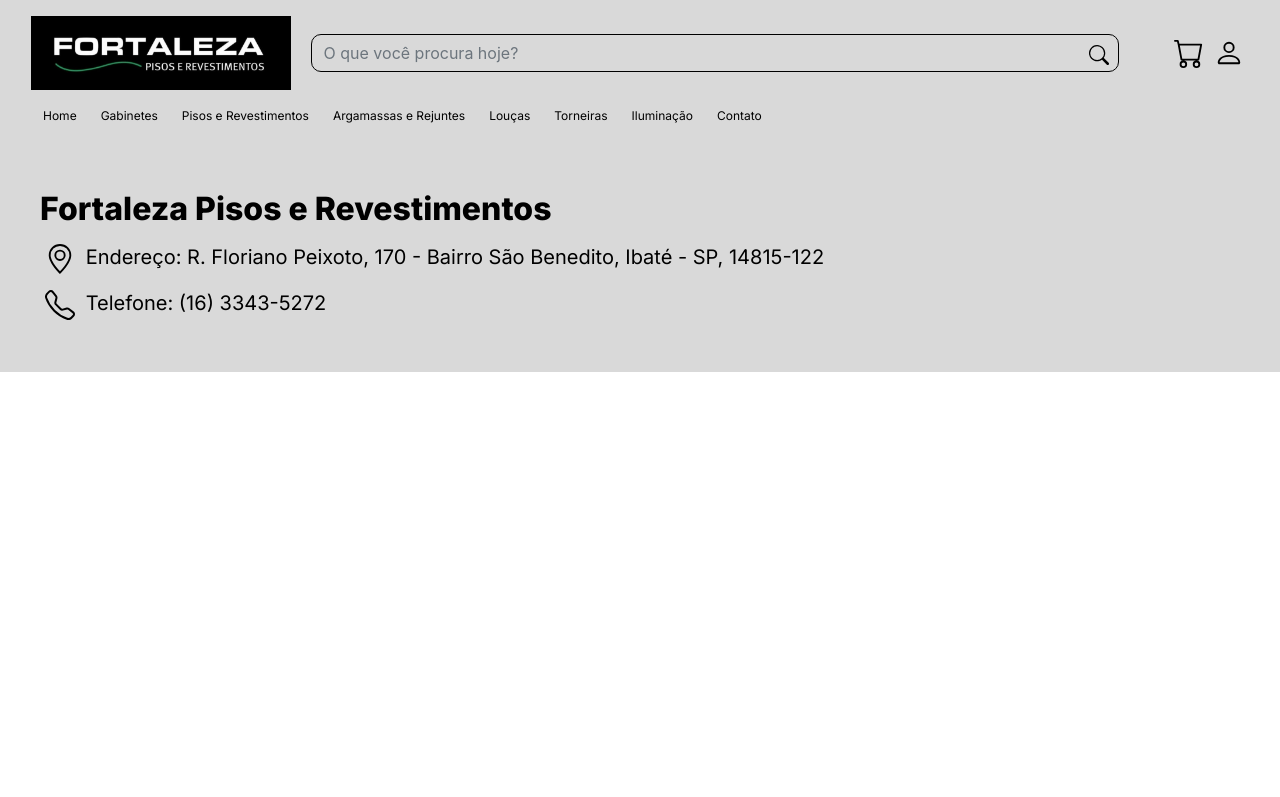
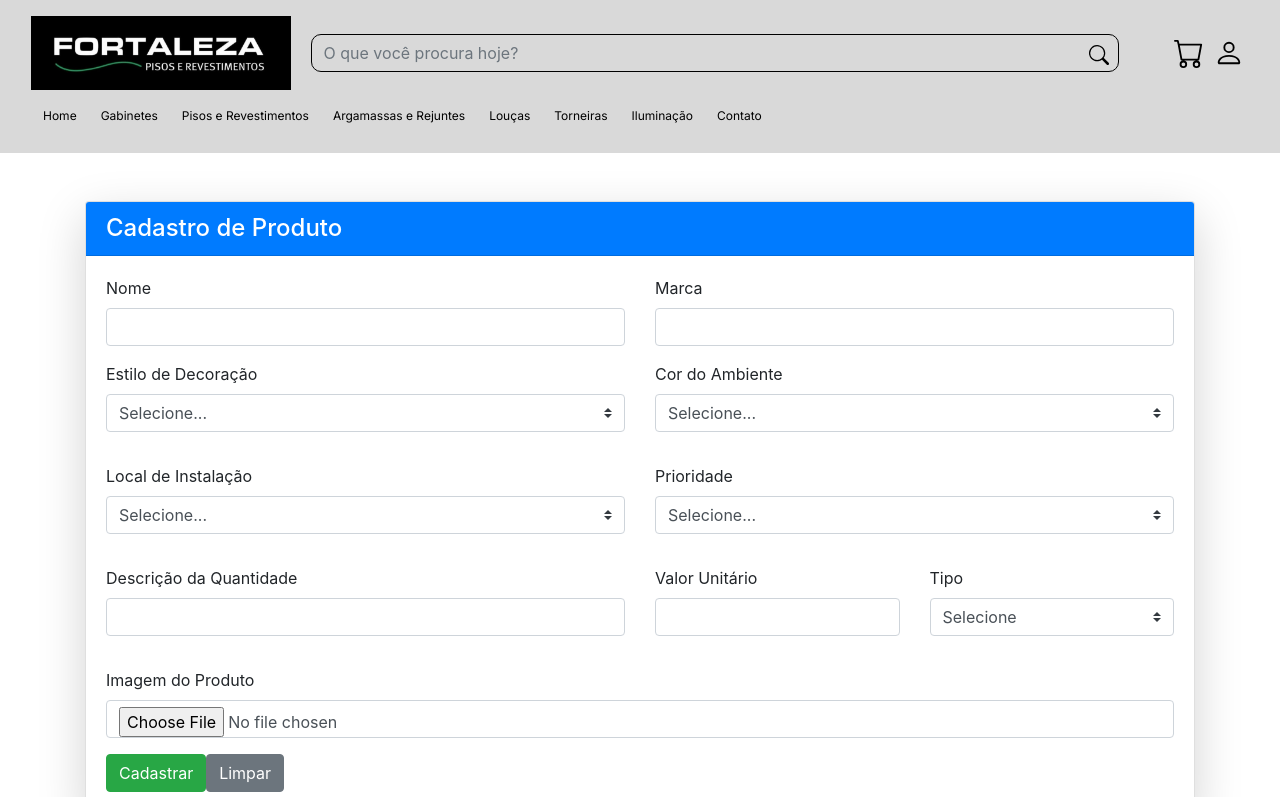
Before and after one commit to gabrieleksilva/lojaFt, an Angular app: page /cadastroProduto in a window 1280 px wide. Before the commit this address led to /. Shown: the top 797 px of the page. Built offline with nearby package versions, Linux system fonts and the light colour scheme.

Commit message:
tela de cadastro de produto e integração do cadastro com o backend

```diff
--- a/src/app/app-routing.module.ts
+++ b/src/app/app-routing.module.ts
@@ -5,6 +5,7 @@ import { ContatoComponent } from './components/contato/contato.component';
 import { QuizComponent } from './components/quiz/quiz.component';
 import { CadastroLoginComponent } from './components/cadastro-login/cadastro-login.component';
 import { HomeComponent } from './components/home/home.component';
+import { CadastroProdutoComponent } from './components/cadastro-produto/cadastro-produto.component';
 
 const routes: Routes = [
   {path: 'login', component: UsuarioComponent},
@@ -12,6 +13,7 @@ const routes: Routes = [
   {path: 'quiz', component: QuizComponent},
   {path: 'cadastroLogin', component: CadastroLoginComponent},
   {path: 'home', component: HomeComponent},
+  {path: 'cadastroProduto', component: CadastroProdutoComponent},
   {path: 'contato', component: ContatoComponent}
 ];
 
--- /dev/null
+++ b/src/app/components/cadastro-produto/cadastro-produto.component.html
@@ -0,0 +1,104 @@
+<div class="container mt-5">
+  <div class="card shadow-lg rounded-4">
+    <div class="card-header bg-primary text-white">
+      <h4 class="mb-0">Cadastro de Produto</h4>
+    </div>
+    <div class="card-body">
+
+      <form [formGroup]="form" (ngSubmit)="onSubmit()" enctype="multipart/form-data">
+
+        <div class="row mb-3">
+          <div class="col-md-6">
+            <label for="nome" class="form-label">Nome</label>
+            <input type="text" formControlName="nome" class="form-control" id="nome" required>
+          </div>
+          <div class="col-md-6">
+            <label for="marca" class="form-label">Marca</label>
+            <input type="text" formControlName="marca" class="form-control" id="marca" required>
+          </div>
+        </div>
+
+        <div class="row mb-3">
+          <div class="col-md-6">
+            <label for="estiloDecoracao" class="form-label">Estilo de Decoração</label>
+            <select formControlName="decoracao" class="custom-select mb-3">
+              <option value="">Selecione...</option>
+              <option value="Moderno">Moderno</option>
+              <option value="Clássico">Clássico</option>
+              <option value="Rústico">Rústico</option>
+              <option value="Industrial">Industrial</option>
+            </select>
+          </div>
+          <div class="col-md-6">
+            <label for="corAmbiente" class="form-label">Cor do Ambiente</label>
+            <select formControlName="cor" class="custom-select mb-3">
+              <option value="">Selecione...</option>
+              <option value="Clara">Clara</option>
+              <option value="Escura">Escura</option>
+              <option value="Colorida">Colorida</option>
+            </select>
+          </div>
+        </div>
+
+        <div class="row mb-3">
+          <div class="col-md-6">
+            <label for="localInstalacao" class="form-label">Local de Instalação</label>
+            <select formControlName="local" class="custom-select mb-3">
+              <option value="">Selecione...</option>
+              <option value="Sala">Sala</option>
+              <option value="Cozinha">Cozinha</option>
+              <option value="Banheiro">Banheiro</option>
+              <option value="Área Externa">Área Externa</option>
+            </select>
+          </div>
+          <div class="col-md-6">
+            <label for="prioridade" class="form-label">Prioridade</label>
+            <select formControlName="prioridade" id="prioridade" class="custom-select mb-3">
+              <option value="">Selecione...</option>
+              <option value="Facilidade de limpeza">Facilidade de limpeza</option>
+              <option value="Resistência">Resistência</option>
+              <option value="Conforto">Conforto</option>
+              <option value="Estética">Estética</option>
+            </select>
+          </div>
+        </div>
+
+        <div class="row mb-3">
+          <div class="col-md-6">
+            <label for="descQuantidade" class="form-label">Descrição da Quantidade</label>
+            <input type="text" formControlName="descQuantidade" class="form-control" id="descQuantidade">
+          </div>
+          <div class="col-md-3">
+            <label for="vlrUnit" class="form-label">Valor Unitário</label>
+            <input type="number" step="0.01" formControlName="vlrUnit" class="form-control" id="vlrUnit">
+          </div>
+          <div class="col-md-3">
+            <label for="tipo" class="form-label">Tipo</label>
+            <select formControlName="tipo" id="tipo" class="custom-select mb-3">
+              <option value="">Selecione</option>
+              <option value="ARGAMASSAS">Argamassas</option>
+              <option value="GABINETES">Gabinetes</option>
+              <option value="ILUMINACAO">Iluminação</option>
+              <option value="PISOS">Pisos/Revestimentos</option>
+              <option value="TORNEIRAS">Torneiras</option>
+              <option value="LOUCAS">Louças</option>
+            </select>
+          </div>
+        </div>
+
+        <div class="mb-3">
+          <label for="imagem" class="form-label">Imagem do Produto</label>
+          <input type="file" (change)="onFileChange($event)" name="imagem" class="form-control" id="imagem"
+            accept="image/*">
+        </div>
+
+        <div class="text-end">
+          <button type="submit" class="btn btn-success">Cadastrar</button>
+          <button type="reset" class="btn btn-secondary">Limpar</button>
+        </div>
+
+      </form>
+
+    </div>
+  </div>
+</div>
--- /dev/null
+++ b/src/app/components/cadastro-produto/cadastro-produto.component.ts
@@ -0,0 +1,60 @@
+import { Component, OnInit } from '@angular/core';
+import { FormBuilder, FormGroup } from '@angular/forms';
+import { HttpClient } from '@angular/common/http';
+import { ReactiveFormsModule } from '@angular/forms';
+
+@Component({
+  selector: 'app-cadastro-produto',
+  templateUrl: './cadastro-produto.component.html',
+  styleUrls: ['./cadastro-produto.component.css']
+})
+export class CadastroProdutoComponent {
+  form: FormGroup;
+  selectedFile: File | null = null;
+
+  constructor(private fb: FormBuilder, private http: HttpClient) {
+    this.form = this.fb.group({
+      nome: [''],
+      marca: [''],
+      decoracao: [''],
+      cor: [''],
+      local: [''],
+      prioridade: [''],
+      descQuantidade: [''],
+      vlrUnit: [''],
+      tipo: ['']
+    });
+  }
+
+  onFileChange(event: any) {
+    this.selectedFile = event.target.files[0];
+  }
+
+  onSubmit() {
+
+    console.log(this.form.value)
+
+    const produtoDTO = {
+      nome: this.form.value.nome,
+      marca: this.form.value.marca,
+      estiloDecoracao: this.form.value.decoracao,
+      corAmbiente: this.form.value.cor,
+      localInstalacao: this.form.value.local,
+      prioridade: this.form.value.prioridade,
+      descQuantidade: this.form.value.descQuantidade,
+      vlrUnit: parseFloat(this.form.value.vlrUnit),
+      tipoProduto: this.form.value.tipo
+    };
+
+    const formData = new FormData();
+    formData.append('produto', new Blob([JSON.stringify(produtoDTO)], { type: 'application/json' }));
+    if (this.selectedFile) {
+      formData.append('imagem', this.selectedFile);
+    }
+
+    this.http.post('http://localhost:8080/loja/produtos', formData).subscribe({
+      next: () => alert('Produto cadastrado com sucesso!'),
+      error: err => alert('Erro ao cadastrar produto: ' + err.message)
+    });
+  }
+}
```
Also changed, not shown: src/app/app.module.ts (+7 -1 lines), src/app/components/cadastro-produto/cadastro-produto.component.css (added), 1 other file (tests, documents, lock files or other folders).
